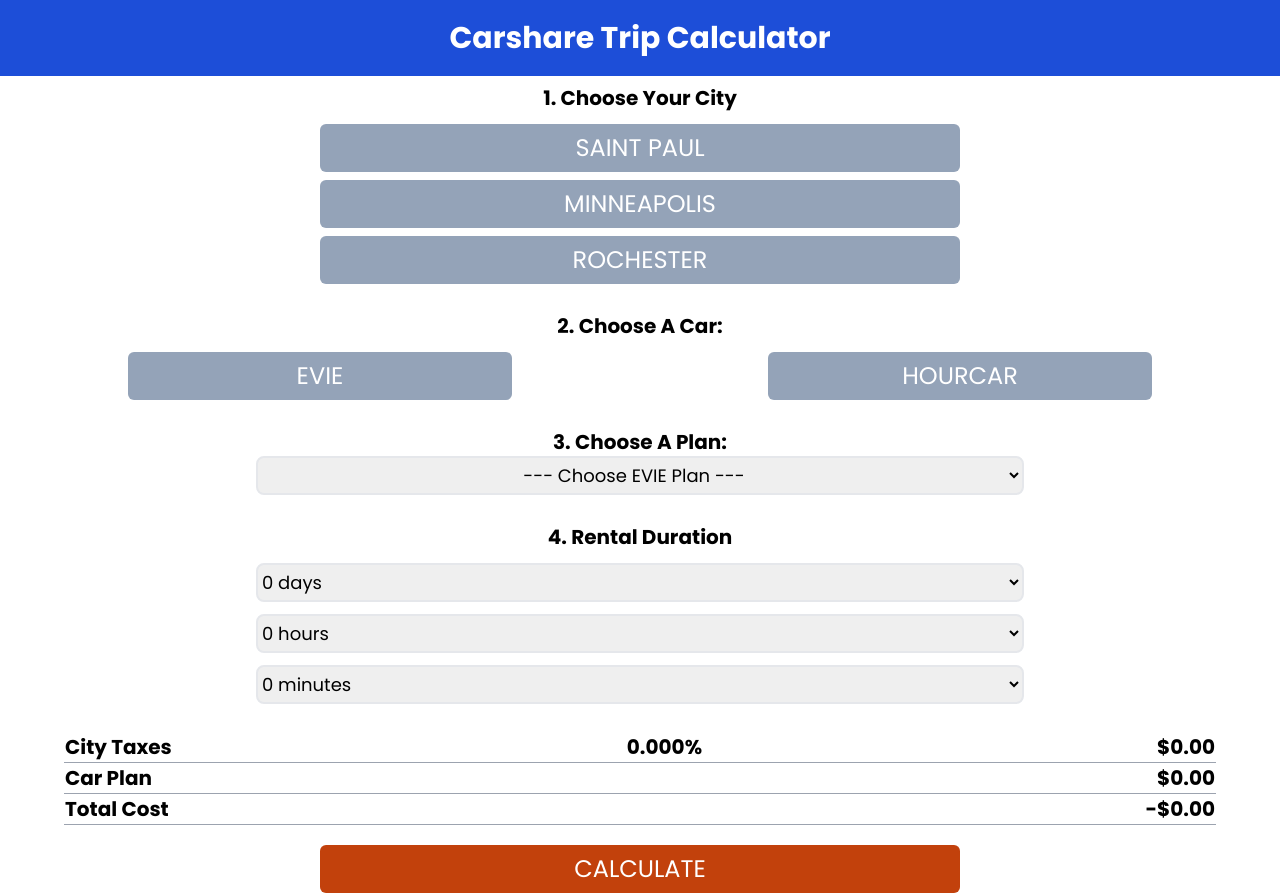
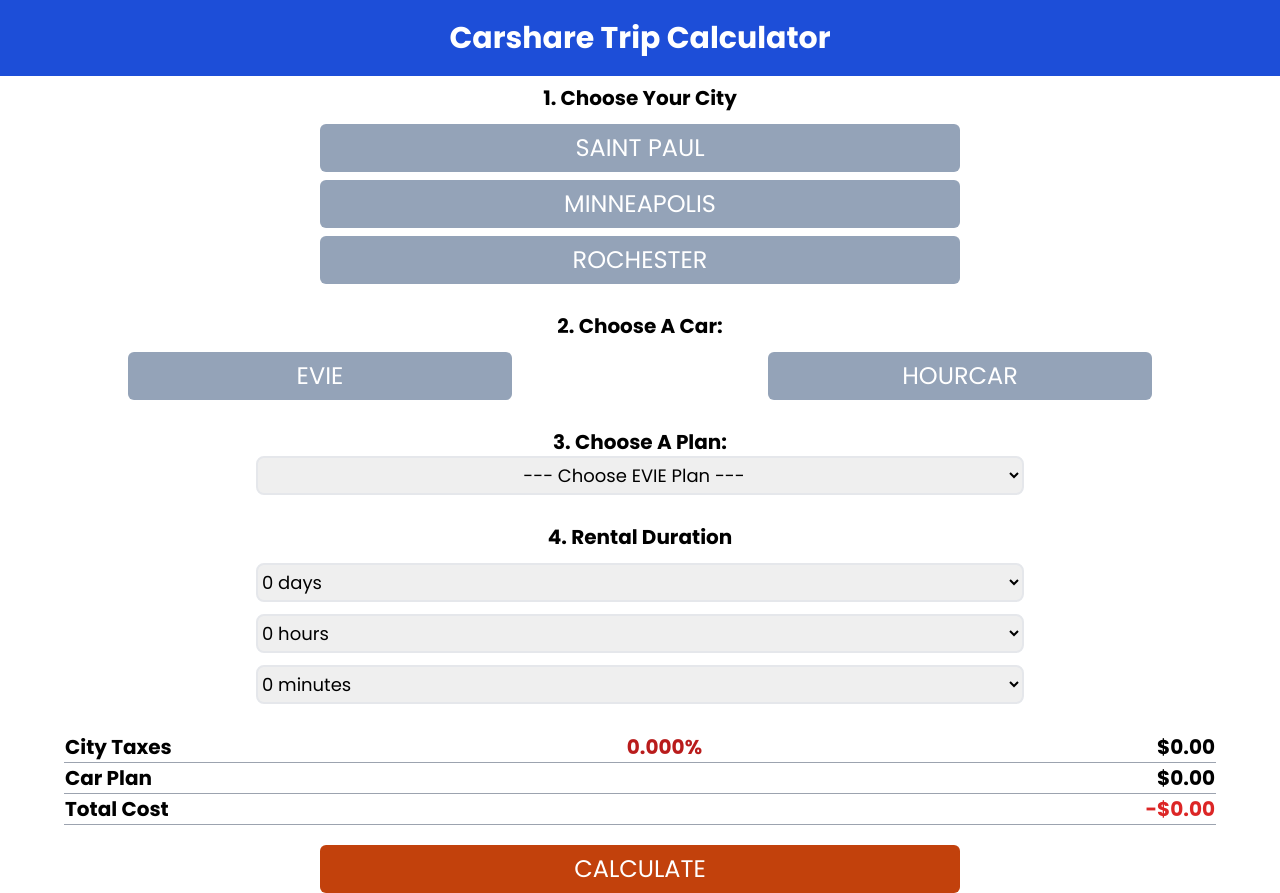
Before and after one commit to hmongdev/carshare-calculator, a React (Create React App) app: page / in a window 1280 px wide. Built offline with nearby package versions, Linux system fonts and the light colour scheme.

Commit message:
add colors to totals

```diff
--- a/src/App.js
+++ b/src/App.js
@@ -204,17 +204,23 @@
             <table className="font-bold w-[90%] mx-auto my-5 text-xl">
                 <tr className="flex justify-between border-b border-gray-400 w-full">
                     <td>City Taxes</td>
-                    <td>{(cityTax * 100).toFixed(3)}%</td>
+                    <td className="text-red-700">
+                        {(cityTax * 100).toFixed(3)}%
+                    </td>
                     <td>${taxCost.toFixed(2)}</td>
                 </tr>
                 <tr className="flex justify-between border-b border-gray-400 w-full">
                     <td>Car Plan</td>
-                    <td>{carPlan.id !== 0 && carPlan.name}</td>
+                    <td className="text-blue-700">
+                        {carPlan.id !== 0 && carPlan.name}
+                    </td>
                     <td>${preTax.toFixed(2)}</td>
                 </tr>
                 <tr className="flex justify-between border-b border-gray-400 w-full">
                     <td>Total Cost</td>
-                    <td>-${(preTax + taxCost).toFixed(2)}</td>
+                    <td className="text-red-600">
+                        -${(preTax + taxCost).toFixed(2)}
+                    </td>
                 </tr>
             </table>
             <button
```
